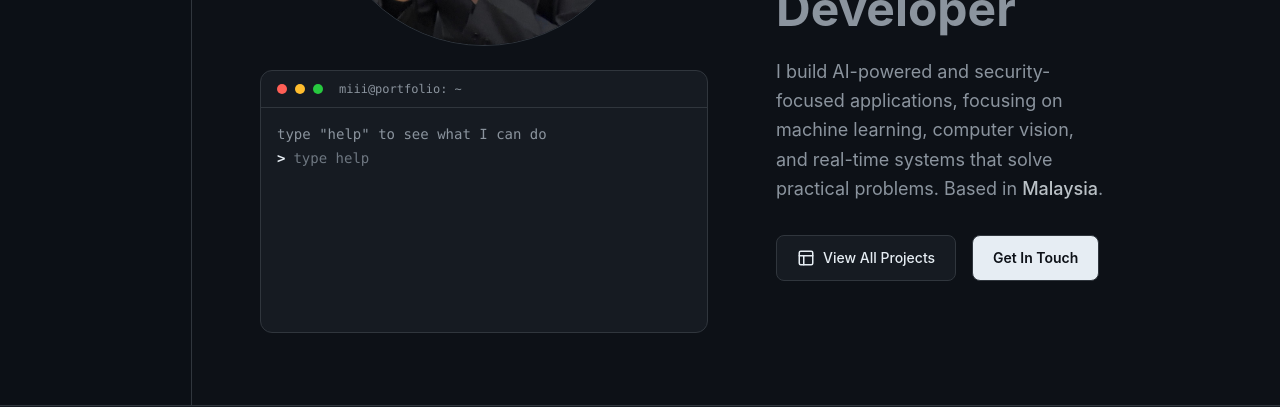
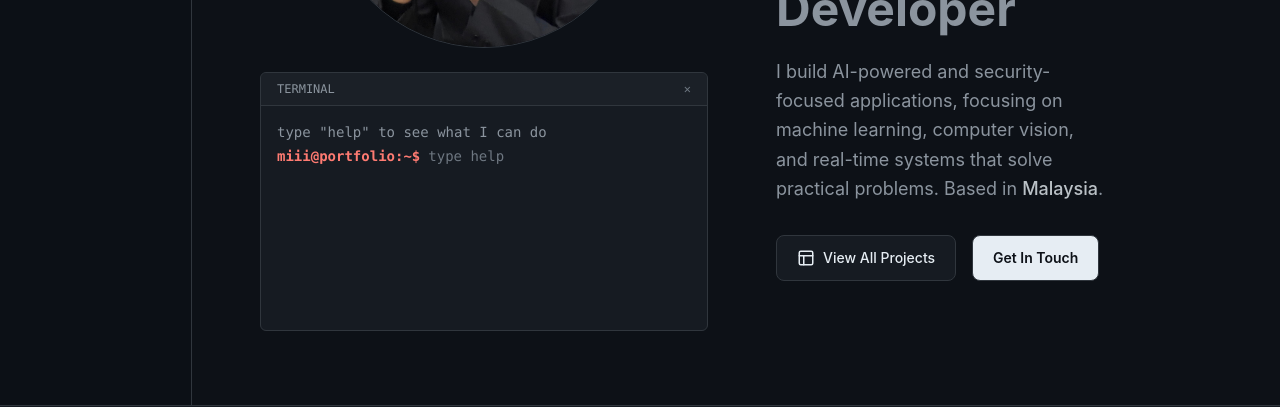
Before and after one commit to miiidev/portfolio, a React (Vite) app: page / in a window 1280 px wide. Shown: the part 371-778 px from the top of the page. Built offline with nearby package versions, Linux system fonts and the light colour scheme; no server answers.

Commit message:
feat: restyle terminal as IDE integrated terminal panel

```diff
--- a/src/components/MiniTerminal.tsx
+++ b/src/components/MiniTerminal.tsx
@@ -78,15 +78,13 @@ export default function MiniTerminal() {
 
   return (
     <div
-      className="w-full max-w-md rounded-xl border border-edge bg-surface text-sm font-mono overflow-hidden"
+      className="w-full max-w-md rounded-md border border-edge bg-surface text-sm font-mono overflow-hidden"
       role="region"
       aria-label="Terminal"
     >
-      <div className="flex items-center gap-2 px-4 py-2.5 border-b border-edge">
-        <span className="w-2.5 h-2.5 rounded-full" style={{ backgroundColor: '#ff5f56' }} />
-        <span className="w-2.5 h-2.5 rounded-full" style={{ backgroundColor: '#ffbd2e' }} />
-        <span className="w-2.5 h-2.5 rounded-full" style={{ backgroundColor: '#27c93f' }} />
-        <span className="ml-2 text-xs text-muted">miii@portfolio: ~</span>
+      <div className="flex items-center justify-between border-b border-edge bg-elevated/50 px-4 py-2">
+        <span className="text-xs text-muted">TERMINAL</span>
+        <span className="text-xs text-dim" aria-hidden="true">&#10005;</span>
       </div>
       <div className="p-4 h-56 overflow-y-auto">
         {lines.map((line, i) => (
@@ -107,7 +105,7 @@ export default function MiniTerminal() {
           </motion.div>
         ))}
         <div className="flex items-center gap-2 mt-1">
-          <span className="text-copy font-semibold">&gt;</span>
+          <span className="text-code-keyword font-semibold shrink-0">miii@portfolio:~$</span>
           <input
             value={input}
             onChange={(e) => setInput(e.target.value)}
```
